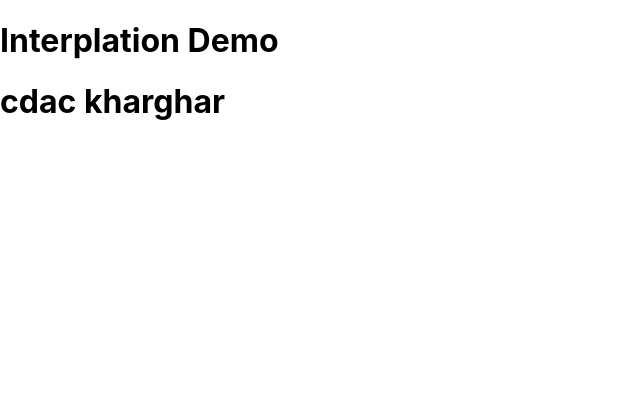
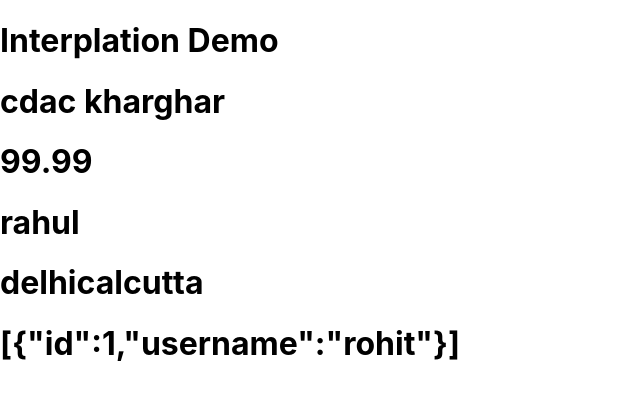
Before and after one commit to kodecdac/advday1, a React (Create React App) app: page / in a window 1280 px wide. Shown: the top 400 px of the page, without its empty margins (0-640 px from the left). Built offline with nearby package versions, Linux system fonts and the light colour scheme.

Commit message:
working with variable.

```diff
--- a/src/App.js
+++ b/src/App.js
@@ -1,15 +1,34 @@
 // Basic Interpolation
 function App() {
   let username = "cdac kharghar";
+  let price = 99.99;
+  let active = true;
+
+  let ref = { id: 1, username: "rahul" };
+  let list = ["delhi", "calcutta"];
+  let list1 = [{ id: 1, username: "rohit" }];
+
+  // Arrow Function :: Equivalent Lamda Function
+  let sum = () => {
+    console.log("I am sum function");
+  };
 
   return (
     <div>
       <h1>Interplation Demo</h1>
       <h1> {username} </h1>
-      <h1> {console.log("hello javascript in html")} </h1>
-      <h1> {alert("hello")} </h1>
+      <h1>{price}</h1>
+      <h1>{active}</h1>
+
+      <h1>{ref.username}</h1>
+      <h1>{list}</h1>
+      <h1>{JSON.stringify(list1)}</h1>
+
+      <h1>{sum()}</h1>
     </div>
   );
 }
 
+// REVISE LIST / FUNCTION
+
 export default App;
```
